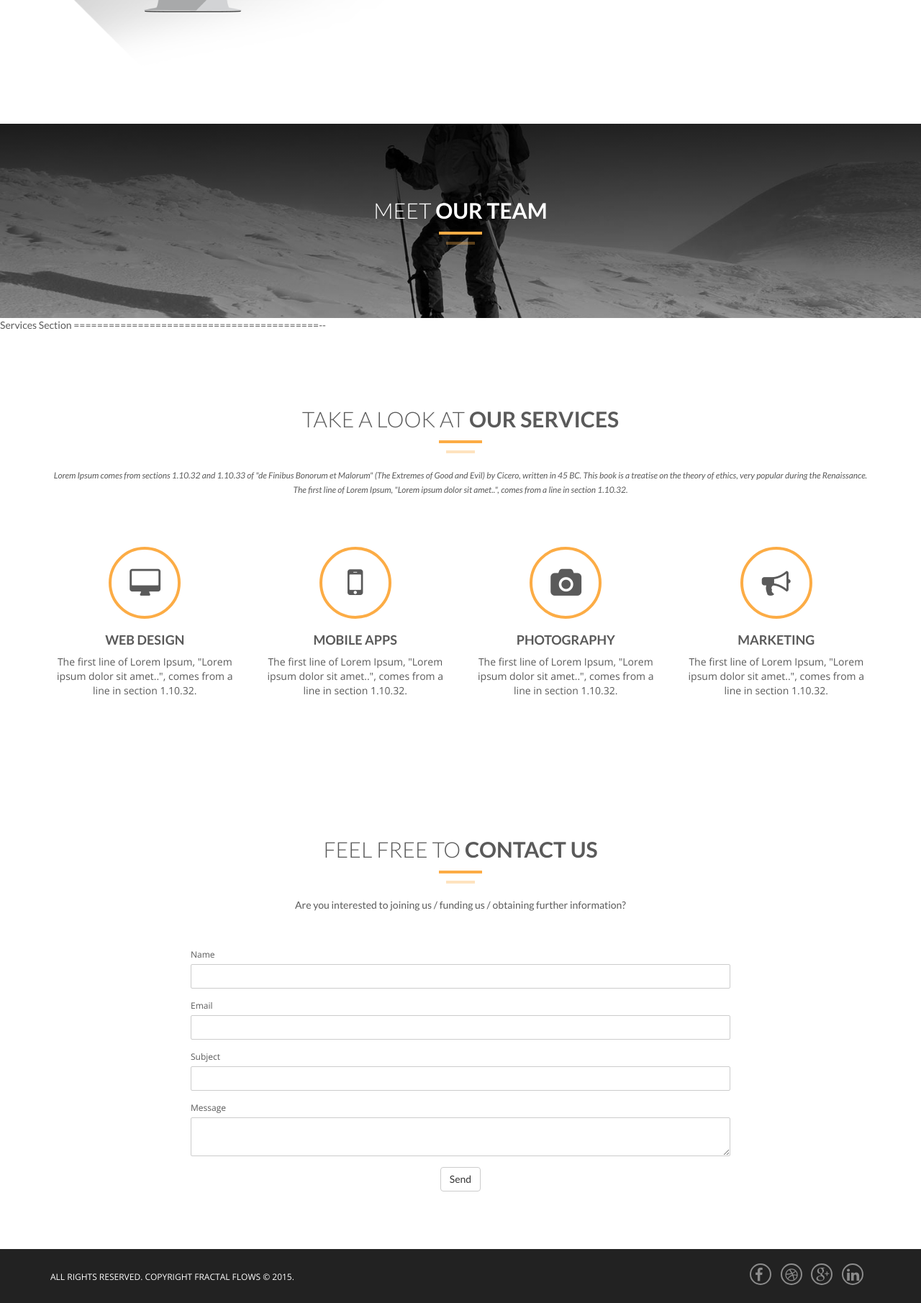
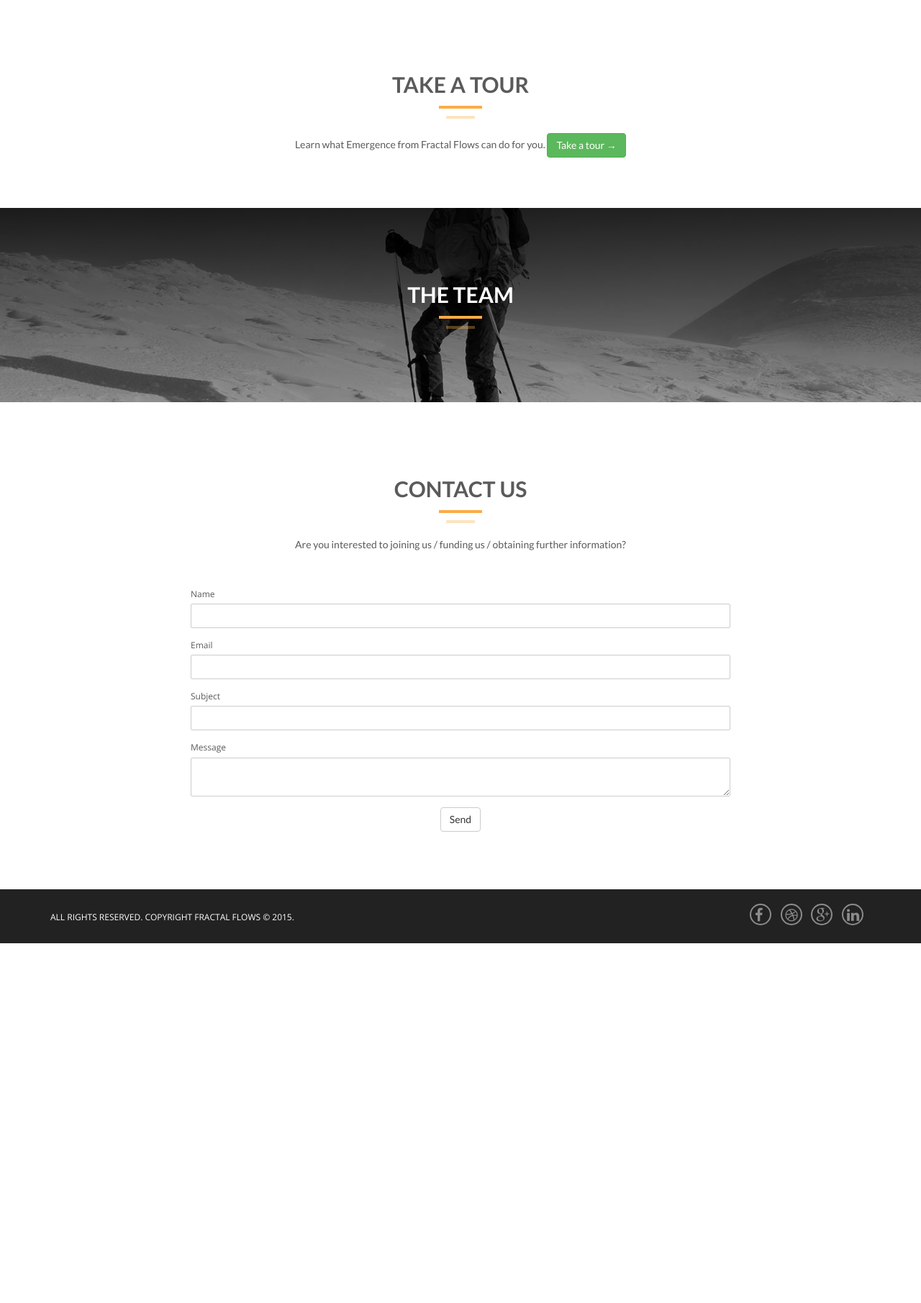
Before and after one commit to rethore/Emergence, a Flask app: page / in a window 1280 px wide. Shown: the part 1133-2944 px from the top of the page at 72% size. After the commit the page ends 2444 px from the top, so only its background shows below. Run offline with Flask 2, Linux system fonts and the light colour scheme; parts of the project's set-up code (start-up, migrations or seed data) failed here and were passed over; some libraries are stand-ins or nearby versions.

Commit message:
- Changed some of the text in the front page - Added few buttons - Added the "blog" and "benefits" buttons to the menu -

```diff
--- a/webapp/content.yml
+++ b/webapp/content.yml
@@ -2,7 +2,7 @@
 members:
     - name: Imad Abdallah
       title: CEO - Founder
-      extra: If you never fail, you are not innovating hard enough.
+      #extra:
       experience: MSc & PhD wind energy. <br>
             Senior mechanical engineer in wind energy.
       img: img/team/01.jpg
@@ -10,7 +10,7 @@ members:
       email: mailto:imad.abdallah.81@gmail.com
     - name: Pierre-Elouan Rethore
       title: CTO - Founder
-      extra: Life starts outside your comfort zone.
+      #extra:
       experience: MSc Comp.Sc. MSc & PhD Wind Energy. <br>
                 Senior researcher in wind energy and computer science.
       img: img/team/02.jpg
--- a/webapp/templates/landing.html
+++ b/webapp/templates/landing.html
@@ -4,7 +4,8 @@
 {% block styles %}
 {{super()}}
 
-<link rel="shortcut icon" href="{{url_for('.static', filename='img/favicon.ico')}}" type="image/x-icon">
+<link rel="shortcut icon" href="{{ url_for('.static', filename='img/favicon.ico') }}" type="image/x-icon"
+      xmlns="http://www.w3.org/1999/html">
 <link rel="apple-touch-icon" href="{{url_for('.static', filename='img/apple-touch-icon.png')}}">
 <link rel="apple-touch-icon" sizes="72x72" href="{{url_for('.static', filename='img/apple-touch-icon-72x72.png')}}">
 <link rel="apple-touch-icon" sizes="114x114" href="{{url_for('.static', filename='img/apple-touch-icon-114x114.png')}}">
@@ -55,14 +56,10 @@ Emergence from Fractal Flows
           <ul class="nav navbar-nav navbar-right">
             <li><a href="#tf-home" class="page-scroll">Home</a></li>
             <li><a href="#tf-about" class="page-scroll">About</a></li>
-            <li><a href="#tf-team" class="page-scroll">Team</a></li>
-<!--
-            <li><a href="#tf-services" class="page-scroll">Services</a></li>
-            <li><a href="#tf-works" class="page-scroll">Portfolio</a></li>
-            <li><a href="#tf-testimonials" class="page-scroll">Testimonials</a></li>
--->
-
-            <li><a href="#tf-contact" class="page-scroll">Contact</a></li>
+            <li><a href="#tf-benefits" class="page-scroll">Benefits</a></li>
+            <li><a href="#tf-team" class="page-scroll">Team</a></li><!--
+            <!--<li><a href="#tf-contact" class="page-scroll">Contact</a></li>-->
+            <li><a href="#tf-blog" class="page-scroll">Blog</a></li>
           </ul>
         </div><!-- /.navbar-collapse -->
       </div><!-- /.container-fluid -->
@@ -77,8 +74,11 @@ Emergence from Fractal Flows
         <div class="overlay">
             <div class="content">
                 <h1>Welcome to <strong><span class="color">Emergence</span></strong> from <strong>Fractal Flows</strong></h1>
-                <p class="lead">Where <strong>researchers</strong>, <strong>engineers</strong>, and <strong>students</strong> emerge their <strong>knowledge</strong> from the chaos of information.</p>
-                <a href="#tf-about" class="fa fa-angle-down page-scroll"></a>
+                <p class="lead">Where <strong>engineers</strong>, <strong>researchers</strong>, and <strong>students</strong> emerge their <strong>knowledge</strong> from the chaos of information</p>
+                <p class="lead"> <strong>Search</strong>, <strong>discover</strong>, <strong>acquire</strong> and <strong>exchange</strong> engineering knowledge products</p>
+                <form action="http://www.google.com">
+                    <button type="button" class="btn btn-success">Try it for free  &#8594;</button>
+                </form>
             </div>
         </div>
     </div>
@@ -89,17 +89,17 @@ Emergence from Fractal Flows
         <div class="container">
             <div class="row">
                 <div class="col-md-6">
-                    <img src="{{url_for('.static', filename='img/02.png')}}" class="img-responsive">
+                    <img src="{{url_for('.static', filename='img/FFConcept.jpg')}}" class="img-responsive">
                 </div>
                 <div class="col-md-6">
                     <div class="about-text">
                         <div class="section-title">
-                            <h4>About us</h4>
-                            <h2>Some words <strong>about us</strong></h2>
+                            <h2><strong>about</strong></h2>
                             <hr>
                             <div class="clearfix"></div>
                         </div>
-                        <p class="intro">We love building and rebuilding brands through our  specific skills. Using colour, fonts, and illustration, we brand companies in a way they will never forget.</p>
+                        <p class="intro">Emergence from Fractal Flows is a highly interactive online exchange system that makes it easier for engineers, scientists, researchers and students to search, discover, collaborate, acquire and exchange engineering information, data and knowledge products. The exchange system links knowledge repositories and tracks their evolution and <strong>emerge</strong> a value from the perspective of various communities.</p>
+<!--
                         <ul class="about-list">
                             <li>
                                 <span class="fa fa-dot-circle-o"></span>
@@ -114,11 +114,33 @@ Emergence from Fractal Flows
                                 <strong>Clients</strong> - <em>Satisfied clients thanks to our experience</em>
                             </li>
                         </ul>
+-->
                     </div>
                 </div>
             </div>
         </div>
     </div>
+
+
+
+    <!-- Tour the benefits Section
+    ==========================================
+    -->
+    <div id="tf-benefits" class="text-center">
+        <div class="overlay">
+            <div class="section-title center">
+                <h2><strong>Take a tour</strong></h2>
+                <div class="line">
+                    <hr>
+                </div>
+                <div class="clearfix"></div>
+        		<span>Learn what Emergence from Fractal Flows can do for you. </span>
+                <a class="btn btn-success" href="http://www.google.com" role="button">Take a tour  &#8594;</a>
+            </div>
+            <div class="space"></div>
+        </div>
+    </div>
+
 
     <!-- Team Page
     ==========================================-->
@@ -126,7 +148,7 @@ Emergence from Fractal Flows
         <div class="overlay">
             <div class="container">
                 <div class="section-title center">
-                    <h2>Meet <strong>our team</strong></h2>
+                    <h2><strong>The team</strong></h2>
                     <div class="line">
                         <hr>
                     </div>
@@ -146,7 +168,7 @@ Emergence from Fractal Flows
                                   <a href="{{ met.address }}"><i class="fa {{ met.font }}"></i></a>
                                 {% endfor %}
                                 </p>
-                                <p class="italic">"{{ member.extra }}"</p>
+                                <!--<p class="italic">"{{ member.extra }}"</p>-->
                             </div>
                         </div>
                     </div>
@@ -156,46 +178,6 @@ Emergence from Fractal Flows
         </div>
     </div>
 
-     Services Section
-    ==========================================--
-    <div id="tf-services" class="text-center">
-        <div class="container">
-            <div class="section-title center">
-                <h2>Take a look at <strong>our services</strong></h2>
-                <div class="line">
-                    <hr>
-                </div>
-                <div class="clearfix"></div>
-                <small><em>Lorem Ipsum comes from sections 1.10.32 and 1.10.33 of "de Finibus Bonorum et Malorum" (The Extremes of Good and Evil) by Cicero, written in 45 BC. This book is a treatise on the theory of ethics, very popular during the Renaissance. The first line of Lorem Ipsum, "Lorem ipsum dolor sit amet..", comes from a line in section 1.10.32.</em></small>
-            </div>
-            <div class="space"></div>
-            <div class="row">
-                <div class="col-md-3 col-sm-6 service">
-                    <i class="fa fa-desktop"></i>
-                    <h4><strong>Web design</strong></h4>
-                    <p>The first line of Lorem Ipsum, "Lorem ipsum dolor sit amet..", comes from a line in section 1.10.32.</p>
-                </div>
-
-                <div class="col-md-3 col-sm-6 service">
-                    <i class="fa fa-mobile"></i>
-                    <h4><strong>Mobile Apps</strong></h4>
-                    <p>The first line of Lorem Ipsum, "Lorem ipsum dolor sit amet..", comes from a line in section 1.10.32.</p>
-                </div>
-
-                <div class="col-md-3 col-sm-6 service">
-                    <i class="fa fa-camera"></i>
-                    <h4><strong>Photography</strong></h4>
-                    <p>The first line of Lorem Ipsum, "Lorem ipsum dolor sit amet..", comes from a line in section 1.10.32.</p>
-                </div>
-
-                <div class="col-md-3 col-sm-6 service">
-                    <i class="fa fa-bullhorn"></i>
-                    <h4><strong>Marketing</strong></h4>
-                    <p>The first line of Lorem Ipsum, "Lorem ipsum dolor sit amet..", comes from a line in section 1.10.32.</p>
-                </div>
-            </div>
-        </div>
-    </div>
 
     <!-- Clients Section
     ==========================================
@@ -496,7 +478,7 @@ Emergence from Fractal Flows
                 <div class="col-md-8 col-md-offset-2">
 
                     <div class="section-title center">
-                        <h2>Feel free to <strong>contact us</strong></h2>
+                        <h2> <strong>contact us</strong></h2>
                         <div class="line">
                             <hr>
                         </div>
```
